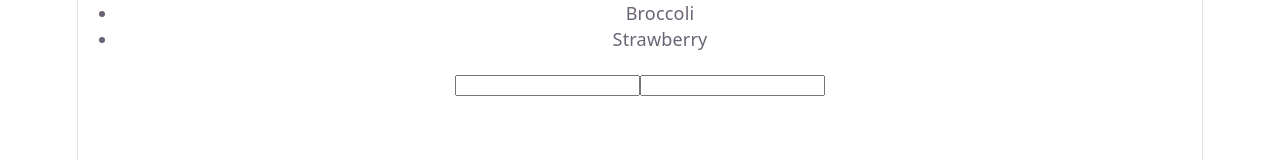
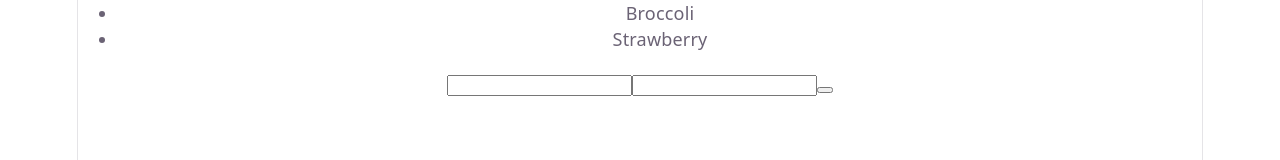
Before and after one commit to FaisalKherwish/CalorieTrackerWebApp, a React (Vite) app in the folder client/: page / in a window 1280 px wide. Shown: the part 134-294 px from the top of the page. Built offline with nearby package versions, Linux system fonts and the light colour scheme.

Commit message:
Added a way to submit new entries and add it to the use state.

```diff
--- a/client/src/App.jsx
+++ b/client/src/App.jsx
@@ -1,4 +1,4 @@
-import { useState } from 'react'
+import { useState, useEffect } from 'react'
 import './App.css'
 
 
@@ -13,22 +13,36 @@ function App() {
     <>
       <h1>
         Calorie Tracker
-        {nameInput}
-        {caloriesInput}
       </h1>
 
       <ul>
         {entries.map((entry, index) => <li key={index}>{entry.name}</li>)}
       </ul>
 
-      <form>
+      <form onSubmit={event => handleSubmit(event)}>
       <input type="text" value={nameInput} onChange={event => setNameInput(event.target.value)}/>
 
       <input type="number" value={caloriesInput} onChange={event => setCaloriesInput(event.target.value)}/>
 
+      <button type="submit"/>
+
       </form>
     </>
   )
+
+  // Update function for when the submit button is clicked
+function handleSubmit(event){
+  event.preventDefault()
+const newEntry = {name: nameInput, calories: caloriesInput}
+
+
+// ...entries basically makes a new array in memory but with the newEntry added to it
+setEntries([...entries,newEntry])
+
 }
 
+}
+
+
+
 export default App
```
